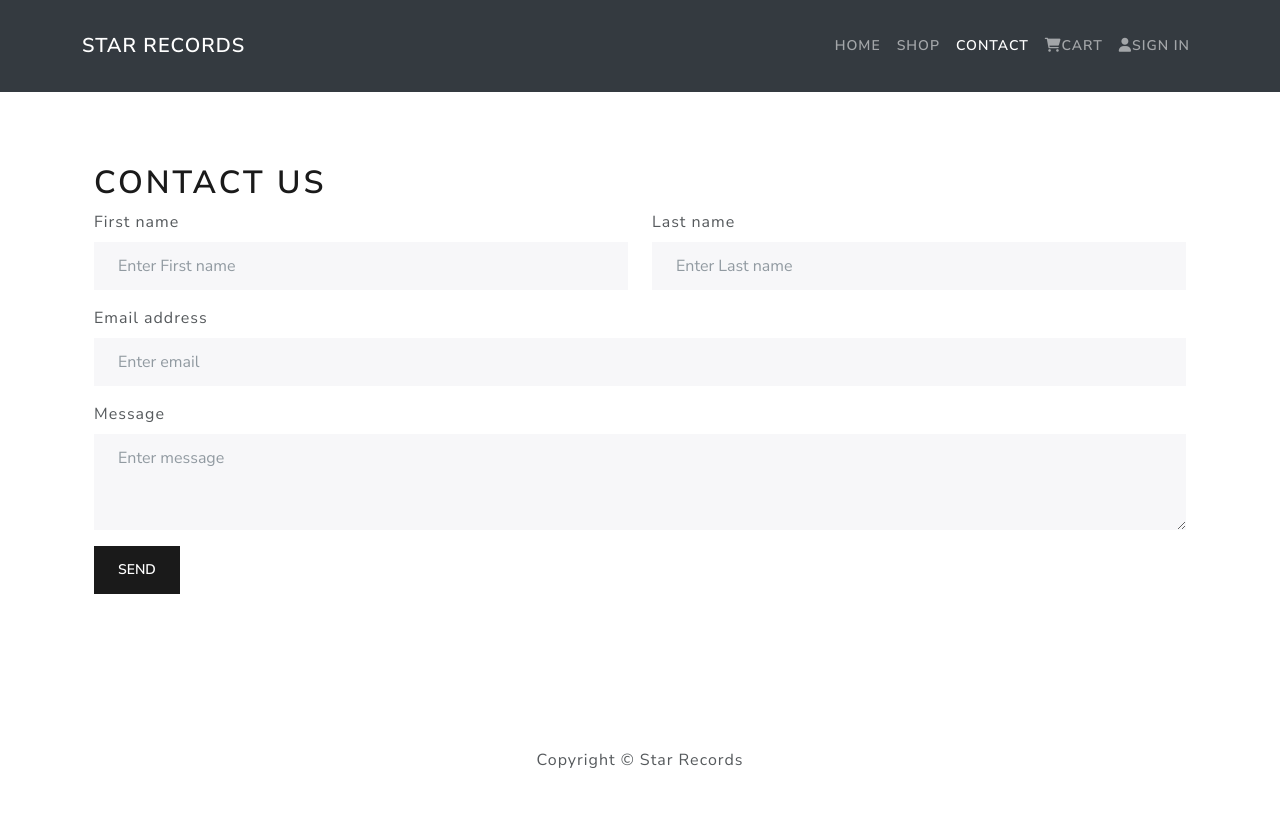
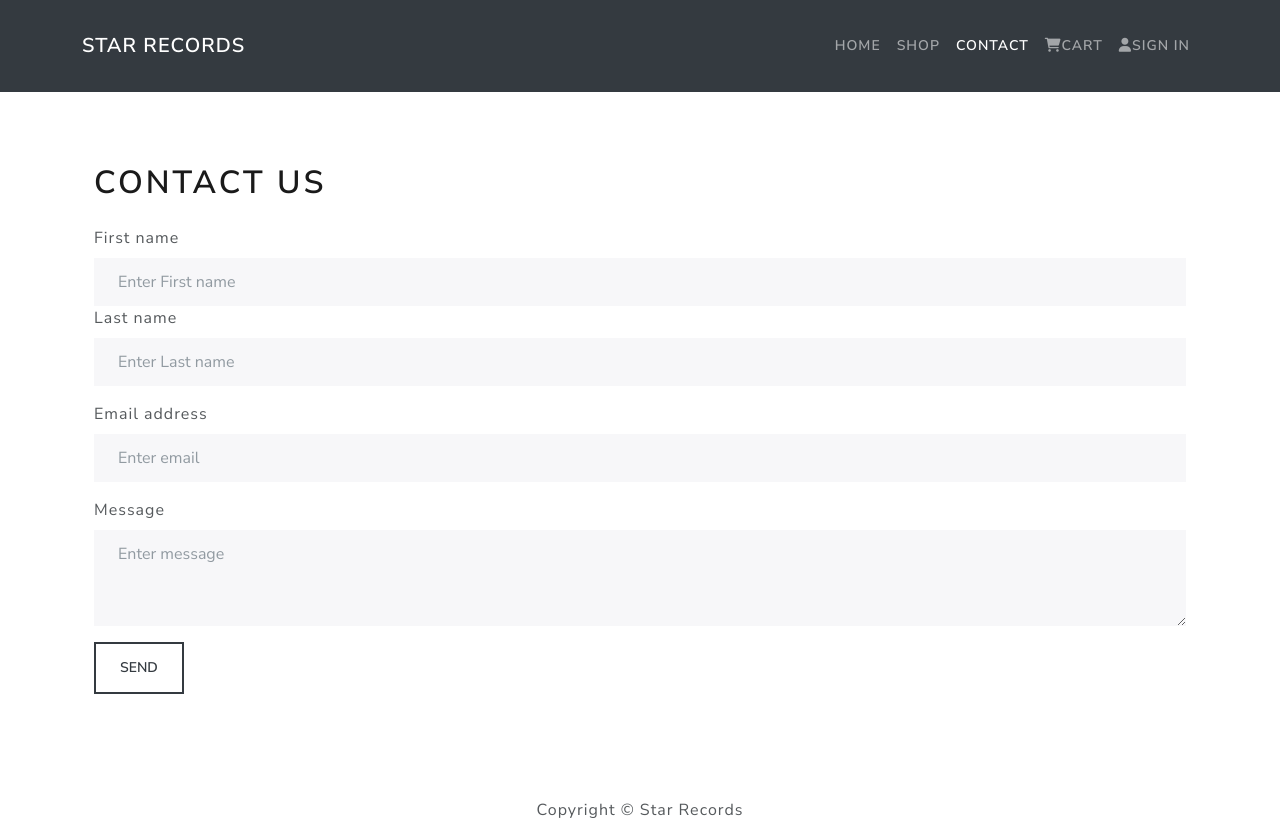
Before and after one commit to mylesknjenga/star_records_mern, a React (Create React App) app in the folder frontend/: page /contact in a window 1280 px wide. Before the commit the page ends 800 px from the top, so only its background shows below. Built offline with nearby package versions, Linux system fonts and the light colour scheme.

Commit message:
little fixes on contact page

```diff
--- a/frontend/src/components/ContactForm.jsx
+++ b/frontend/src/components/ContactForm.jsx
@@ -29,14 +29,14 @@ function ContactForm() {
 
 
   return (
-    <Form ref={form} onSubmit={sendMessage}>
+    <Form ref={form} onSubmit={sendMessage} className="py-3">
         <Row className="mb-3">
-            <Form.Group as={Col} controlId="firstname">
+            <Form.Group as={Col} controlId="firstname" xs={12}>
                 <Form.Label>First name</Form.Label>
                 <Form.Control type="text" placeholder="Enter First name" name="firstname" required/>
             </Form.Group>
 
-            <Form.Group as={Col} controlId="lastname">
+            <Form.Group as={Col} controlId="lastname" xs={12}>
                 <Form.Label>Last name</Form.Label>
                 <Form.Control type="text" placeholder="Enter Last name" name="lastname" required/>
                 </Form.Group>
@@ -51,7 +51,7 @@ function ContactForm() {
             <Form.Label>Message</Form.Label>
             <Form.Control as="textarea" rows={3} placeholder="Enter message" name="message" required/>
         </Form.Group>
-        <Button variant="primary" type="submit">
+        <Button variant="outline-dark" type="submit">
             Send
         </Button>
     </Form>
```
